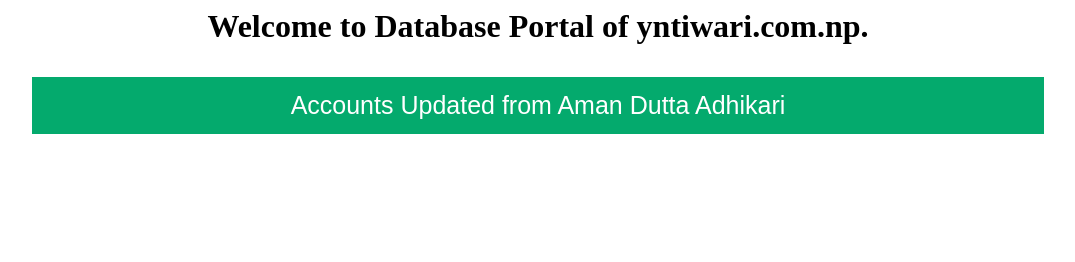
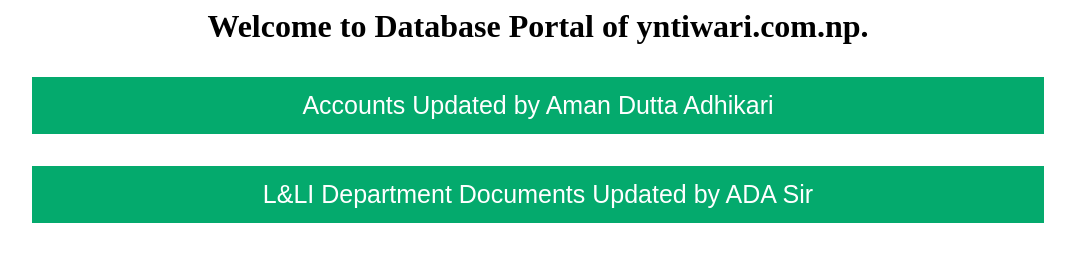
Before and after one commit to sensusad/database, a plain HTML site: page yntmain.html in a window 1280 px wide. Shown: the whole page, without its empty margins (102-1177 px from the left). Drawn offline with Linux system fonts and the light colour scheme.

Commit message:
Update yntmain.html

```diff
--- a/yntmain.html
+++ b/yntmain.html
@@ -23,6 +23,8 @@
 <body>
 <center>
 <h1> Welcome to Database Portal of yntiwari.com.np.
-<p> <button class="block" <button onclick="window.location.href='https://drive.google.com/file/d/1SZvfaDDuE9256Gs74GAZ_GZf9CRYZRdd/view?usp=sharing';"> Accounts Updated from Aman Dutta Adhikari</button> </p>
-</body>
+<p> <button class="block" <button onclick="window.location.href='https://drive.google.com/file/d/1SZvfaDDuE9256Gs74GAZ_GZf9CRYZRdd/view?usp=sharing';"> Accounts Updated by Aman Dutta Adhikari</button> </p>
+<p> <button class="block" <button onclick="window.location.href='https://drive.google.com/file/d/1LmUgPU5XLjHShiWv08ju5dQTn2ifBRr5/view?usp=sharing';"> L&LI Department Documents Updated by ADA Sir</button> </p>
+
+   </body>
 </html>
```
